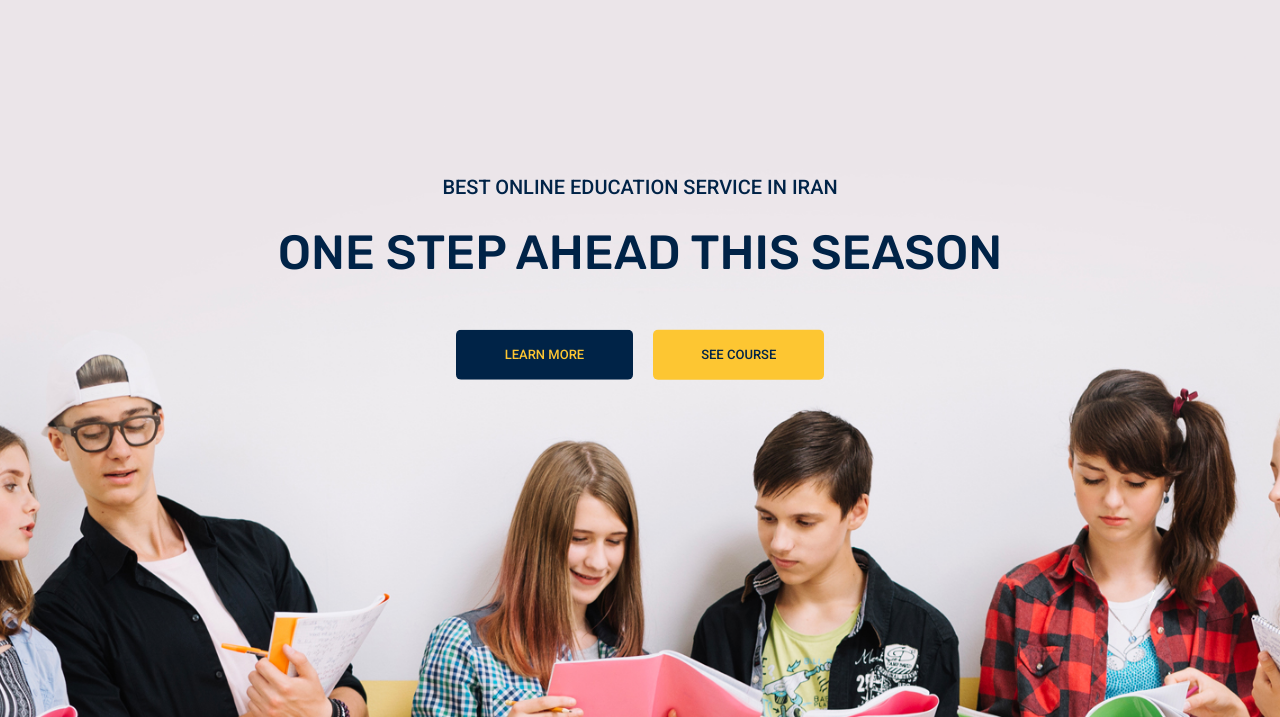
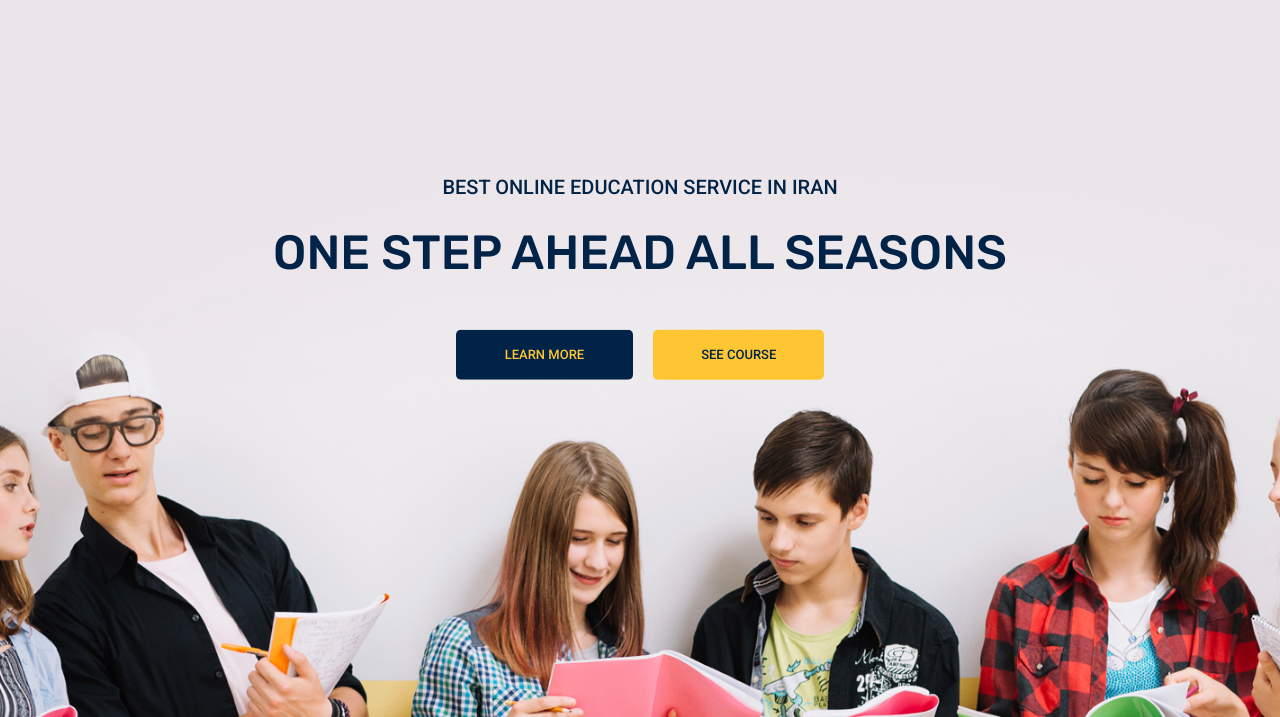
Before and after one commit to ImanHonar/git, a plain HTML site: page index.html in a window 1280 px wide. Shown: the part 83-800 px from the top of the page. Drawn offline with Linux system fonts and the light colour scheme; some packages are replaced by stand-ins of ours; files whose address does not match are found by name.

Commit message:
Modify Paragraph

```diff
--- a/index.html
+++ b/index.html
@@ -144,7 +144,7 @@
                   Best online education service In Iran
                 </p>
                 <h2 class="text-uppercase mt-4 mb-5">
-                  One Step Ahead This Season
+                  One Step Ahead All Seasons
                 </h2>
                 <div>
                   <a href="#" class="primary-btn2 mb-3 mb-sm-0">learn more</a>
```
